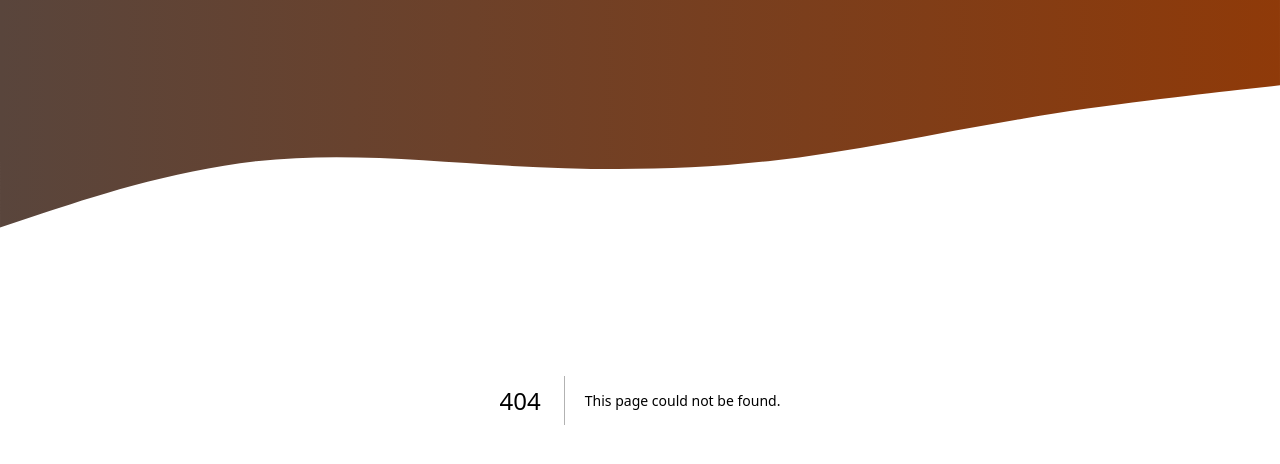
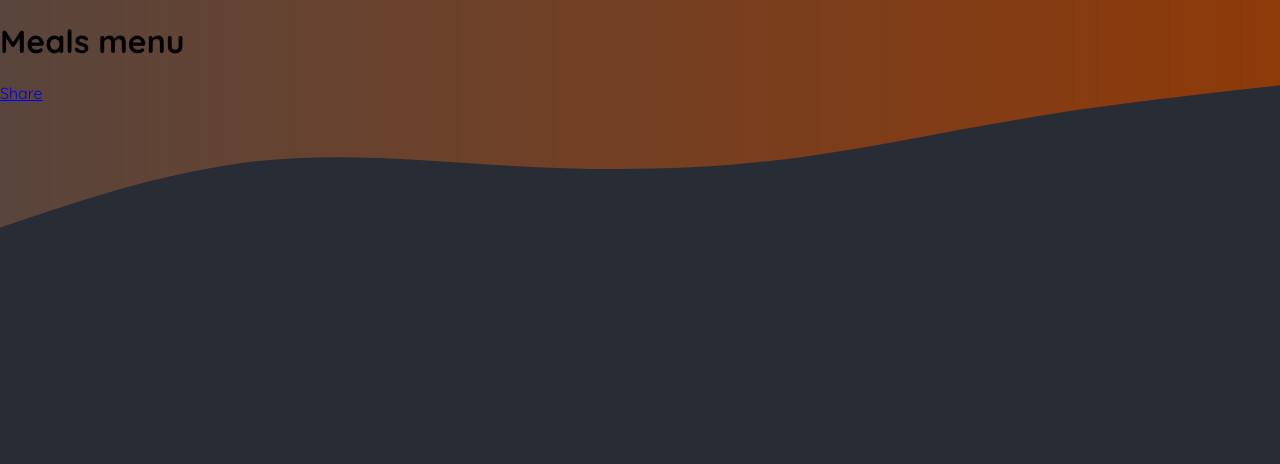
Before and after one commit to PraneethBunny123/Foodies-Next, a Next.js app: page /meals in a window 1280 px wide. Before the commit this address had no page. Shown: the top 464 px of the page. Built offline with nearby package versions, Linux system fonts and the light colour scheme.

Commit message:
Adding a meals route using file structure feature of nextJS

```diff
--- /dev/null
+++ b/app/meals/page.js
@@ -0,0 +1,12 @@
+import Link from "next/link";
+
+export default function Meals() {
+    return (
+        <main>
+            <h1>Meals menu</h1>
+            <p>
+                <Link href='/meals/share'>Share</Link>
+            </p>
+        </main>
+    )
+}
```
Also changed, not shown: 1 other file (tests, documents, lock files or other folders).
